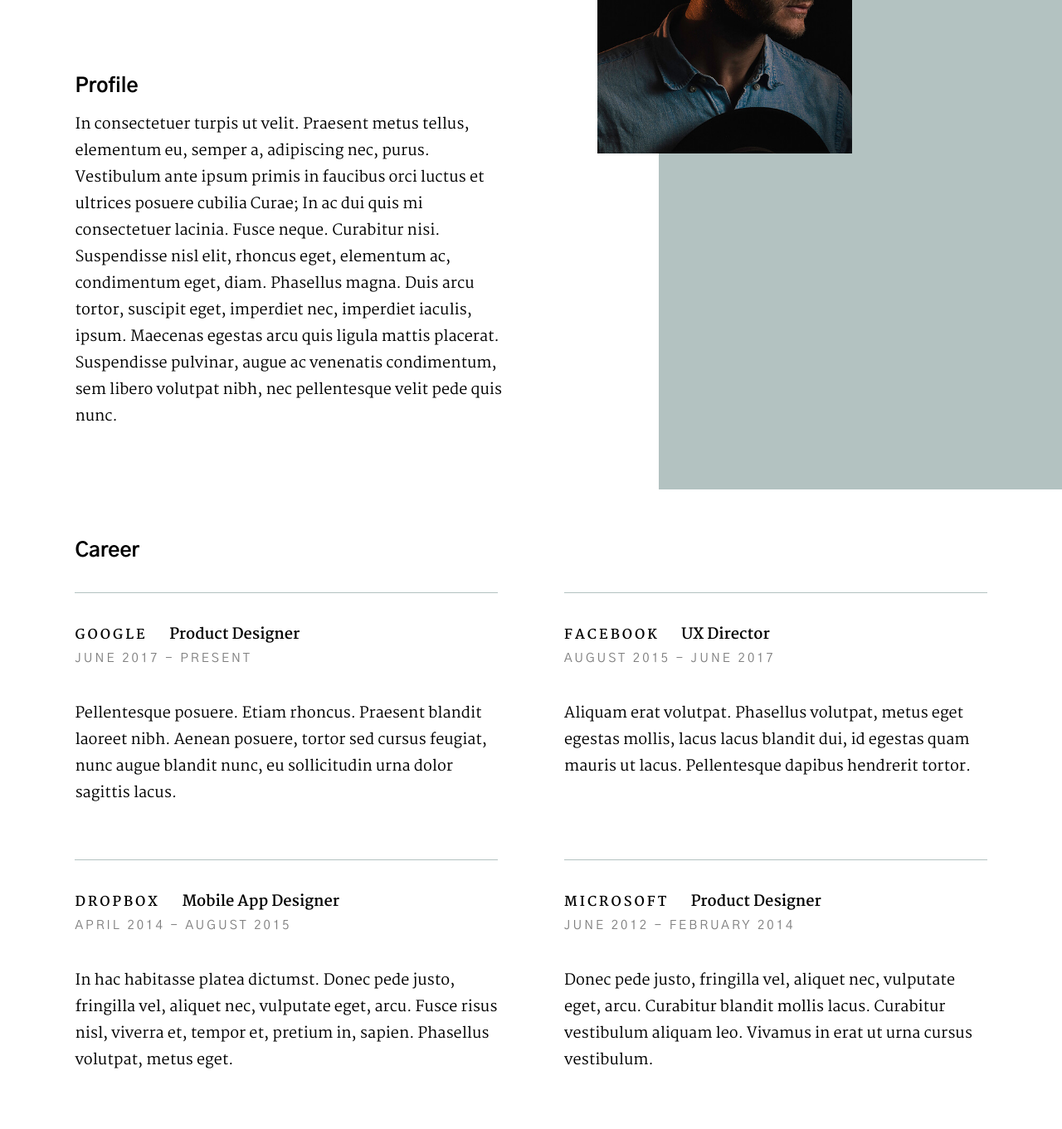
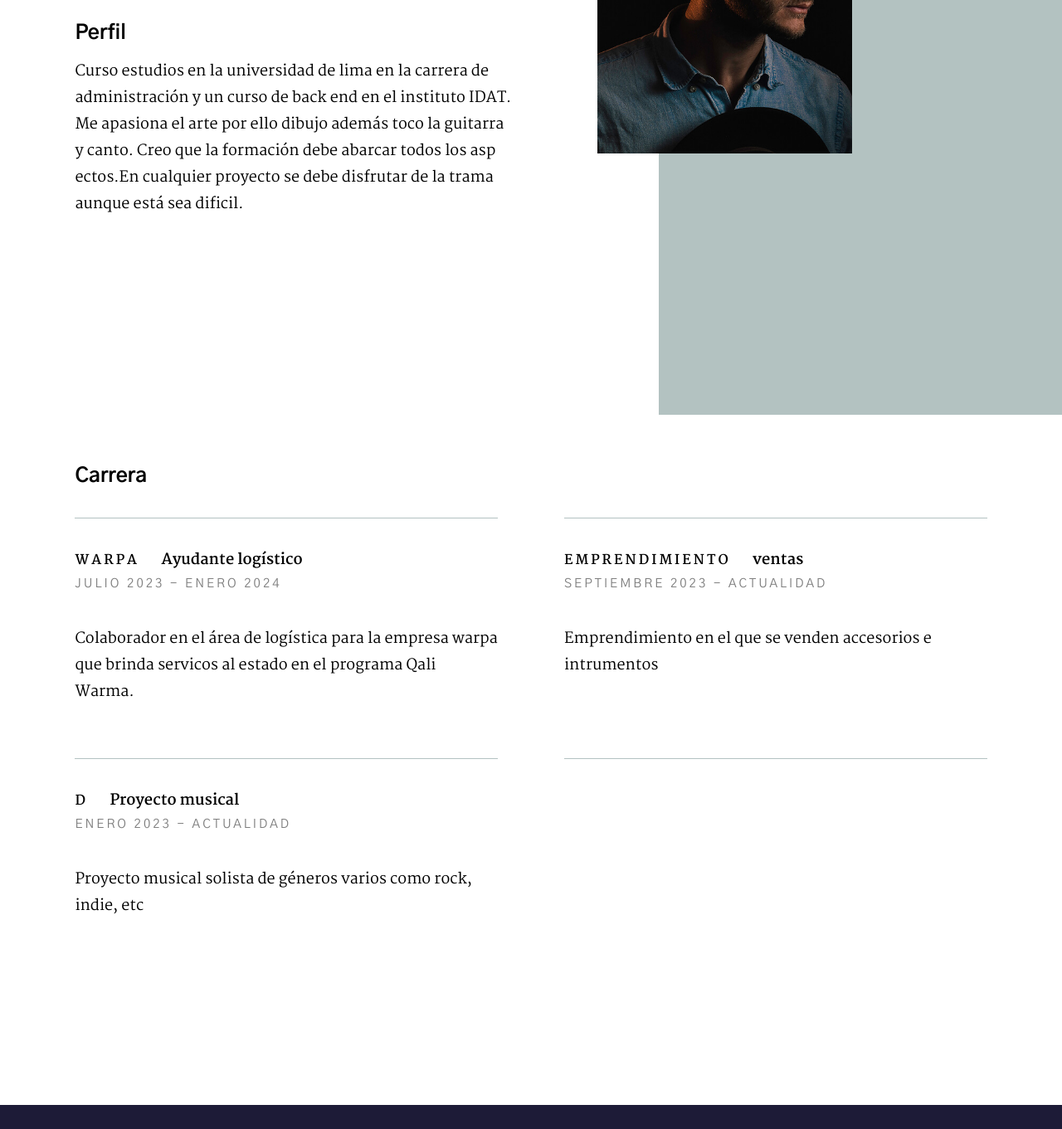
Before and after one commit to Dnivilla/Dnivilla.github.io, a plain HTML site: page index.html in a window 1280 px wide. Shown: the part 1400-2761 px from the top of the page at 83% size. Drawn offline with nearby package versions, Linux system fonts and the light colour scheme.

Commit message:
cuarto cambio

```diff
--- a/index.html
+++ b/index.html
@@ -89,7 +89,7 @@
                 HOLA SOY DNILSON, <br>
                 Estudiante de Administración <br>
                 & Back end <br>
-                based somewhere.
+
                 </h1>
 
                 <ul class="hero-social">
@@ -129,8 +129,8 @@
                 <div class="column large-6 medium-8 tab-full">
 
                     <div class="section-intro" data-num="01" data-aos="fade-up">
-                        <h3 class="subhead">About Me</h3>
-                        <h1 class="display-1">I'm the kind of person who isn't afraid of challenges.</h1>
+                        <h3 class="subhead">Acerca de mí</h3>
+                        <h1 class="display-1">Soy una persona creativa y competitiva.</h1>
                     </div>
 
                     <div class="profile-pic" data-aos="fade-up">
@@ -138,16 +138,12 @@
                              srcset="images/profile-pic.jpg 1x, images/profile-pic@2x.jpg 2x" alt="">
                     </div>
 
-                    <h3 data-aos="fade-up">Profile</h3>
+                    <h3 data-aos="fade-up">Perfil</h3>
 
                     <p data-aos="fade-up">
-                    In consectetuer turpis ut velit. Praesent metus tellus, elementum eu, semper a, adipiscing nec, purus.
-                    Vestibulum ante ipsum primis in faucibus orci luctus et ultrices posuere cubilia Curae; In ac dui quis
-                    mi consectetuer lacinia. Fusce neque. Curabitur nisi. Suspendisse nisl elit, rhoncus eget, elementum ac,
-                    condimentum eget, diam. Phasellus magna. Duis arcu tortor, suscipit eget, imperdiet nec, imperdiet iaculis,
-                    ipsum. Maecenas egestas arcu quis ligula mattis placerat. Suspendisse pulvinar, augue ac venenatis condimentum,
-                    sem libero volutpat nibh, nec pellentesque velit pede quis nunc.
-                    </p>
+                    Curso estudios en la universidad de lima en la carrera de administración y un curso de back end en el instituto IDAT.
+                    Me apasiona el arte por ello dibujo además toco la guitarra y canto. Creo que la formación debe abarcar todos los asp
+                    ectos.En cualquier proyecto se debe disfrutar de la trama aunque está sea dificil.
 
                 </div>
             </div>
@@ -158,7 +154,7 @@
 
             <div class="row">
                 <div class="column">
-                    <h3 data-aos="fade-up">Career</h3>
+                    <h3 data-aos="fade-up">Carrera</h3>
                 </div>
             </div>
 
@@ -168,18 +164,18 @@
                     <div class="position">
                         <div class="position__header">
                             <h6>
-                                <span class="position__co">Google</span>
-                                <span class="position__pos">Product Designer</span>
+                                <span class="position__co">Warpa</span>
+                                <span class="position__pos">Ayudante logístico</span>
                             </h6>
                             <div class="position__timeframe">
-                                June 2017 - Present
+                                Julio 2023 - enero 2024
                             </div>
                         </div>
 
                         <p>
-                        Pellentesque posuere. Etiam rhoncus. Praesent blandit laoreet nibh.
-                        Aenean posuere, tortor sed cursus feugiat, nunc augue blandit nunc,
-                        eu sollicitudin urna dolor sagittis lacus.
+                        Colaborador en el área de logística para la empresa warpa que brinda
+                        servicos al estado en el programa Qali Warma.
+
                         </p>
                     </div>
                 </div> <!-- end column -->
@@ -187,18 +183,16 @@
                     <div class="position">
                         <div class="position__header">
                             <h6>
-                                <span class="position__co">Facebook</span>
-                                <span class="position__pos">UX Director</span>
+                                <span class="position__co">Emprendimiento</span>
+                                <span class="position__pos">ventas</span>
                             </h6>
                             <div class="position__timeframe">
-                                August 2015 - June 2017
+                                septiembre 2023 - actualidad
                             </div>
                         </div>
 
                         <p>
-                        Aliquam erat volutpat. Phasellus volutpat, metus eget egestas mollis,
-                        lacus lacus blandit dui, id egestas quam mauris ut lacus. Pellentesque
-                        dapibus hendrerit tortor.
+                        Emprendimiento en el que se venden accesorios e intrumentos
                         </p>
                     </div>
                 </div> <!-- end column -->
@@ -206,18 +200,16 @@
                     <div class="position">
                         <div class="position__header">
                             <h6>
-                                <span class="position__co">Dropbox</span>
-                                <span class="position__pos">Mobile App Designer</span>
+                                <span class="position__co">D</span>
+                                <span class="position__pos">Proyecto musical</span>
                             </h6>
                             <div class="position__timeframe">
-                                April 2014 - August 2015
+                                enero 2023 - actualidad
                             </div>
                         </div>
 
                         <p>
-                        In hac habitasse platea dictumst. Donec pede justo, fringilla vel, aliquet nec,
-                        vulputate eget, arcu. Fusce risus nisl, viverra et, tempor et, pretium in, sapien.
-                        Phasellus volutpat, metus eget.
+                        Proyecto musical solista de géneros varios como rock, indie, etc
                         </p>
                     </div>
                 </div> <!-- end column -->
@@ -225,18 +217,16 @@
                     <div class="position">
                         <div class="position__header">
                             <h6>
-                                <span class="position__co">Microsoft</span>
-                                <span class="position__pos">Product Designer</span>
+                                <span class="position__co"></span>
+                                <span class="position__pos"></span>
                             </h6>
                             <div class="position__timeframe">
-                                June 2012 - February 2014
+
                             </div>
                         </div>
 
                         <p>
-                        Donec pede justo, fringilla vel, aliquet nec, vulputate eget, arcu.
-                        Curabitur blandit mollis lacus. Curabitur vestibulum aliquam leo.
-                        Vivamus in erat ut urna cursus vestibulum.
+
                         </p>
                     </div>
                 </div> <!-- end column -->
@@ -258,20 +248,15 @@
 
             <div class="column large-6 s-services__leftcol">
                 <div class="section-intro" data-num="02" data-aos="fade-up">
-                    <h3 class="subhead">Expertise</h3>
+                    <h3 class="subhead"></h3>
 
                     <h1 class="display-1">
-                    I focus on crafting web experiences
-                    and designs that works.
+
                     </h1>
                 </div>
 
                 <p class="lead" data-aos="fade-up">
-                Suspendisse eu ligula. Duis arcu tortor, suscipit eget,
-                imperdiet nec, imperdiet iaculis, ipsum. Nulla facilisi.
-                Etiam rhoncus. Praesent blandit laoreet nibh.
-                Donec quam felis, ultricies nec, pellentesque eu, pretium quis, sem.
-                Cras sagittis. Praesent egestas tristique nibh.
+
                 </p>
             </div> <!-- end  s-services--leftcol -->
 
@@ -283,10 +268,7 @@
                         </div>
                         <div class="services-list__item-body">
                             <p>
-                            Fusce egestas elit eget lorem. Donec venenatis vulputate lorem.
-                            Nam at tortor in tellus interdum sagittis. Vestibulum fringilla
-                            pede sit amet augue. Praesent blandit laoreet nibh.
-                            Donec quam felis, ultricies nec, pellentesque eu.
+
                             </p>
                         </div>
                     </li> <!-- services-list__item -->
@@ -296,10 +278,7 @@
                         </div>
                         <div class="services-list__item-body">
                             <p>
-                            Sed cursus turpis vitae tortor. Sed aliquam ultrices mauris.
-                            Fusce fermentum. Curabitur turpis. Nunc egestas, augue at pellentesque
-                            laoreet, felis eros vehicula leo, at malesuada velit leo quis pede.
-                            In consectetuer turpis ut velit. Curabitur at lacus.
+
                             </p>
                         </div>
                     </li> <!-- services-list__item -->
@@ -309,10 +288,7 @@
                         </div>
                         <div class="services-list__item-body">
                             <p>
-                            Suspendisse non nisl sit amet velit hendrerit rutrum. Etiam vitae tortor.
-                            Ut tincidunt tincidunt erat. Praesent nonummy mi in odio. Praesent ut
-                            ligula non mi varius sagittis. Curabitur turpis. Nunc egestas, augue at pellentesque
-                            laoreet, felis eros vehicula leo, at malesuada velit leo quis pede.
+
                             </p>
                         </div>
                     </li> <!-- services-list__item -->
@@ -322,10 +298,7 @@
                         </div>
                         <div class="services-list__item-body">
                             <p>
-                            Nullam quis ante. Sed libero. Curabitur at lacus ac velit ornare lobortis.
-                            Morbi nec metus. Aenean vulputate eleifend tellus. Nullam vel sem. Nam ipsum risus,
-                            rutrum vitae, vestibulum eu, molestie vel, lacus. Phasellus ullamcorper ipsum rutrum nunc.
-                            Cras dapibus. Praesent egestas neque eu enim.
+
                             </p>
                         </div>
                     </li> <!-- services-list__item -->
```
